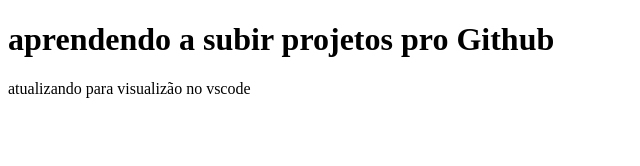
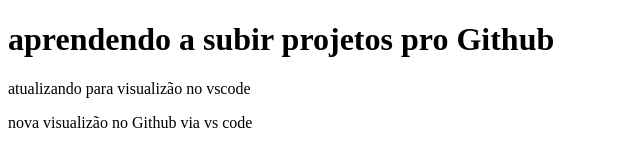
Before and after one commit to PMonteiro13/Motos-e-Bicicletas, a plain HTML site: page index.html in a window 1280 px wide. Shown: the whole page, without its empty margins (0-640 px from the left). Drawn offline with Linux system fonts and the light colour scheme.

Commit message:
novo teste

```diff
--- a/index.html
+++ b/index.html
@@ -8,5 +8,6 @@
 <body>
   <h1>aprendendo a subir projetos pro Github</h1>
   <p>atualizando para visualizão no vscode</p>
+  <p>nova visualizão no Github via vs code</p>
 </body>
 </html>
```
